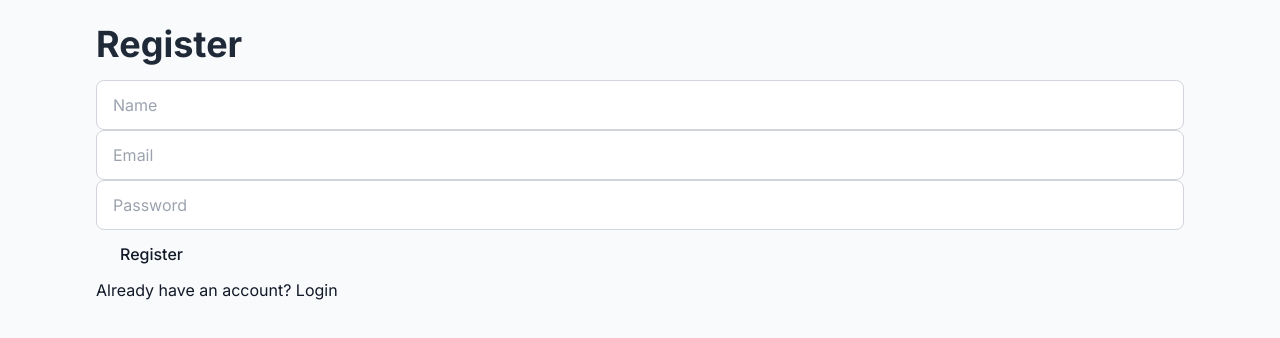
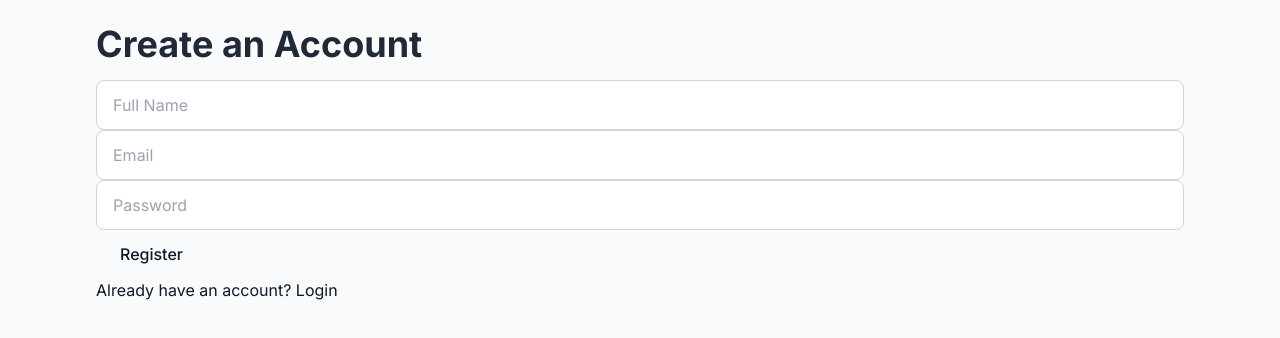
Before and after one commit to muraric/credit-card-advisor-web, a Next.js app: page /login in a window 1280 px wide. Both pictures are taken after a click on the element "Don't have an account? Register". Shown: the top 338 px of the page. Built offline with nearby package versions, Linux system fonts and the light colour scheme.

Commit message:
Updated security

```diff
--- a/app/login/page.tsx
+++ b/app/login/page.tsx
@@ -23,47 +23,51 @@ export default function LoginPage() {
 
             const res = await api.post("/api/auth/login", { email, password });
             saveAuth(res.data.token, res.data.email);
-            router.push("/"); // redirect to suggestions page
+            router.push("/");
         } catch (err: any) {
             alert(err.response?.data?.error || "Error logging in");
         }
     };
 
     return (
-        <main className="min-h-screen flex flex-col items-center justify-center p-6">
-            <div className="w-full max-w-md bg-white shadow rounded p-6">
-                <h1 className="text-2xl font-bold mb-4">
-                    {isRegister ? "Register" : "Login"}
+        <main className="min-h-screen flex items-center justify-center bg-gray-50 p-6">
+            <div className="w-full max-w-md bg-white shadow-lg rounded-xl p-8 space-y-6">
+                <h1 className="text-2xl font-bold text-center text-gray-800">
+                    {isRegister ? "Create an Account" : "Sign In"}
                 </h1>
+
                 {isRegister && (
                     <input
-                        className="w-full border p-2 rounded mb-2"
-                        placeholder="Name"
+                        className="block w-full border p-3 rounded-lg text-sm placeholder-gray-400 focus:ring-2 focus:ring-blue-500 focus:outline-none"
+                        placeholder="Full Name"
                         value={name}
                         onChange={(e) => setName(e.target.value)}
                     />
                 )}
+
                 <input
-                    className="w-full border p-2 rounded mb-2"
+                    className="block w-full border p-3 rounded-lg text-sm placeholder-gray-400 focus:ring-2 focus:ring-blue-500 focus:outline-none"
                     placeholder="Email"
                     value={email}
                     onChange={(e) => setEmail(e.target.value)}
                 />
                 <input
                     type="password"
-                    className="w-full border p-2 rounded mb-2"
+                    className="block w-full border p-3 rounded-lg text-sm placeholder-gray-400 focus:ring-2 focus:ring-blue-500 focus:outline-none"
                     placeholder="Password"
                     value={password}
                     onChange={(e) => setPassword(e.target.value)}
                 />
+
                 <button
                     onClick={handleSubmit}
-                    className="w-full py-2 bg-blue-600 text-white rounded mb-2"
+                    className="w-full py-3 rounded-lg bg-blue-600 hover:bg-blue-700 text-white font-semibold"
                 >
                     {isRegister ? "Register" : "Login"}
                 </button>
+
                 <p
-                    className="text-blue-600 cursor-pointer text-sm"
+                    className="text-center text-sm text-blue-600 cursor-pointer"
                     onClick={() => setIsRegister(!isRegister)}
                 >
                     {isRegister
```
